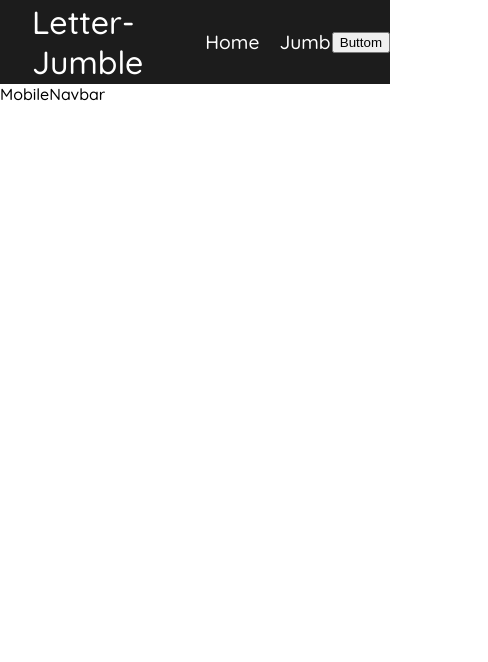
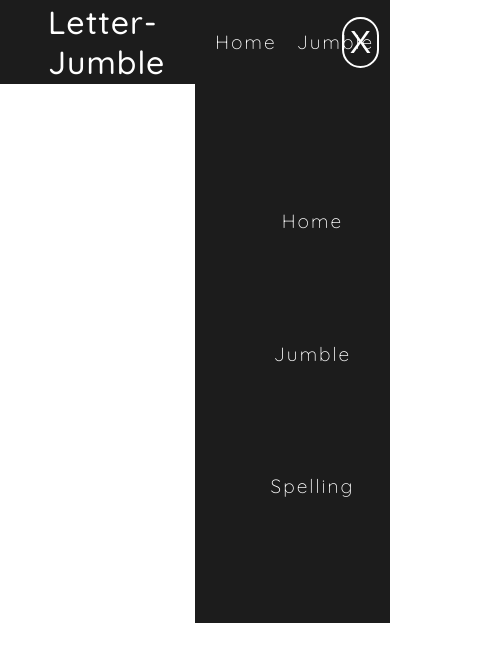
Before and after one commit to LillianLuzinsky/letter-jumble, a React (Create React App) app: page / in a window 390 px wide. Shown: the top 662 px of the page, 488 px wide, since content can reach past the window. Built offline with nearby package versions, Linux system fonts and the light colour scheme.

Commit message:
styling Mobile Navbar

```diff
--- a/src/components/Navigation/DesktopNavbar.js
+++ b/src/components/Navigation/DesktopNavbar.js
@@ -1,8 +1,8 @@
 import React from 'react'
 import styled from 'styled-components'
-import { Link } from 'react-router-dom'
+import Navlinks from './Navlinks';
 
-const DesktopNavbarStyling = styled.nav`
+const DesktopNavStyling = styled.nav`
   display: flex;
   flex-flow: row nowrap;
   justify-content: space-between;
@@ -12,11 +12,12 @@ const DesktopNavbarStyling = styled.nav`
   height: 10vh;
 
   #logo {
-    margin-left: 2rem;
+    margin-left: 3rem;
     font-size: 2rem;
     font-weight: 500;
     list-style: none;
     text-decoration: none;
+    letter-spacing: 1px;
   }
 
   .nav-links {
@@ -26,6 +27,8 @@ const DesktopNavbarStyling = styled.nav`
     align-items: center;
     width: 35vw;
     list-style: none;
+    letter-spacing: 2px;
+    font-weight: 300;
   }
 
   .links {
@@ -36,41 +39,32 @@ const DesktopNavbarStyling = styled.nav`
     /* border: 1px solid white;
     border-radius: 50px; */
   }
+`;
 
-
-}
+const MobileNavButton = styled.button`
+  background: transparent;
+  height: 6vh;
+  width: 6vh;
+  color: white;
+  margin-right: 2rem;
+  border: none;
+  font-size: 2rem;
+  border-radius: 50px;
+  border: solid 2px white;
+  font-weight: 300
 `;
 
 const DesktopNavbar = () => {
   return (
-    <DesktopNavbarStyling>
+    <DesktopNavStyling>
+      <div id="logo">Letter-Jumble</div>
 
-      <div id="logo">Letter-Jumble</div>
-      <div id="spacer" />
+      <Navlinks/>
 
-      <ul className="nav-links">
-        <li>
-          <Link to="/" className="links">
-            Home
-          </Link>
-        </li>
 
-        <li>
-          <Link to="/" className="links">
-            Jumble
-          </Link>
-        </li>
-
-        <li>
-          <Link to="/" className="links">
-            Spelling
-          </Link>
-        </li>
-      </ul>
-
-      <button>Buttom</button>
-    </DesktopNavbarStyling>
-  );
+      <MobileNavButton>X</MobileNavButton>
+    </DesktopNavStyling>
+  )
 }
 
 export default DesktopNavbar
--- a/src/components/Navigation/MobileNavbar.js
+++ b/src/components/Navigation/MobileNavbar.js
@@ -1,10 +1,35 @@
 import React from 'react'
+import styled from 'styled-components'
+import Navlinks from './Navlinks'
+
+const MobileNavStyling = styled.nav`
+  width: 50vw;
+  background: #1c1c1c;
+  align-self: flex-end;
+
+  .nav-links {
+    display: flex;
+    flex-flow: column nowrap;
+    justify-content: space-evenly;
+    align-items: center;
+    height: 60vh;
+    list-style: none;
+    letter-spacing: 2px;
+    font-weight: 300;
+  }
+
+  .links {
+    color: white;
+    font-size: 1.2rem;
+    text-decoration: none;
+  }
+`;
 
 const MobileNavbar = () => {
   return (
-    <div>
-      MobileNavbar
-    </div>
+    <MobileNavStyling>
+      <Navlinks />
+    </MobileNavStyling>
   )
 }
 
--- a/src/components/Navigation/Navbar.js
+++ b/src/components/Navigation/Navbar.js
@@ -1,14 +1,21 @@
 import React, { Component } from 'react'
 import DesktopNavbar from  './DesktopNavbar'
 import MobileNavbar from './MobileNavbar'
+import styled from 'styled-components'
+
+const NavbarStyling = styled.div`
+  display: flex;
+  flex-flow: column nowrap;
+  justify-content: flex-start;
+`
 
 class Navbar extends Component {
   render() {
     return (
-      <div>
+      <NavbarStyling>
         <DesktopNavbar/>
         <MobileNavbar/>
-      </div>
+      </NavbarStyling>
     )
   }
 }
--- /dev/null
+++ b/src/components/Navigation/Navlinks.js
@@ -0,0 +1,28 @@
+import React from "react";
+import { Link } from 'react-router-dom'
+
+const Navlinks = () => {
+  return (
+    <ul className="nav-links">
+      <li>
+        <Link to="/" className="links">
+          Home
+        </Link>
+      </li>
+
+      <li>
+        <Link to="/" className="links">
+          Jumble
+        </Link>
+      </li>
+
+      <li>
+        <Link to="/" className="links">
+          Spelling
+        </Link>
+      </li>
+    </ul>
+  )
+}
+
+export default Navlinks
```
